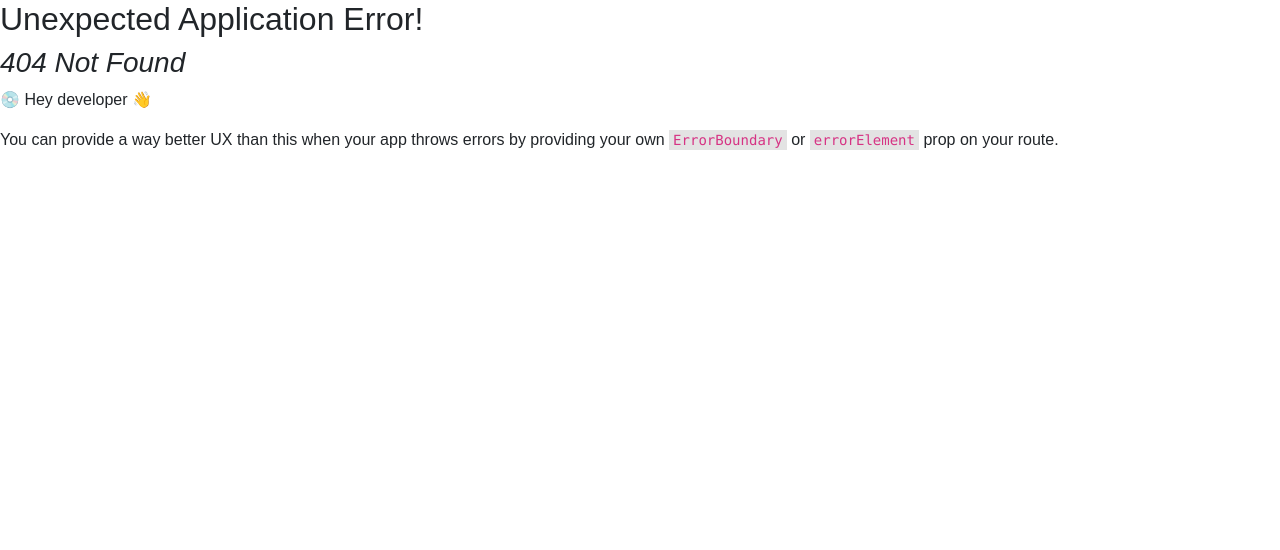
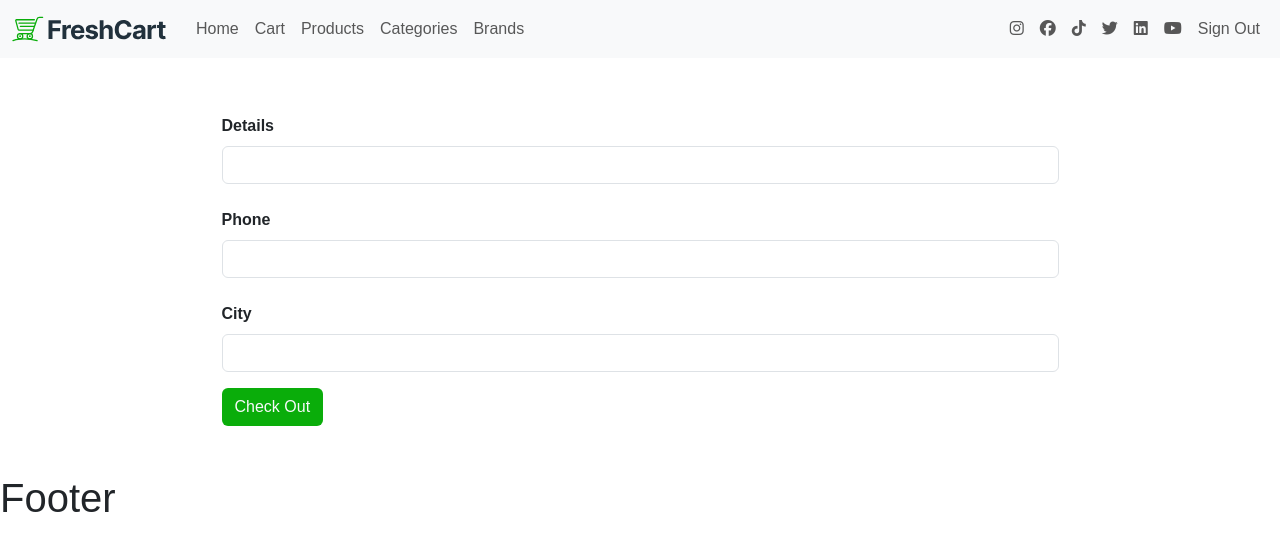
Before and after one commit to YoussefMagedMohamed/Fresh-Cart, a React (Create React App) app: page /shippingaddress/1 in a window 1280 px wide. Before the commit this address had no page. Shown: the top 550 px of the page. Built offline with nearby package versions, Linux system fonts and the light colour scheme; sample sign-in values are in the browser's storage; a web font is replaced by a local one.

Commit message:
Payment Method

```diff
--- a/package.json
+++ b/package.json
@@ -11,6 +11,7 @@
     "bootstrap": "^5.3.2",
     "formik": "^2.4.5",
     "react": "^18.2.0",
+    "react-detect-offline": "^2.4.5",
     "react-dom": "^18.2.0",
     "react-hot-toast": "^2.4.1",
     "react-loader-spinner": "^6.1.6",
--- a/src/App.js
+++ b/src/App.js
@@ -13,6 +13,8 @@ import { UserContext } from "./Context/UserContext/UserContext";
 import ProtectedRoute from "./Components/ProtectedRoute/ProtectedRoute";
 import ProductDetails from "./Components/ProductDetails/ProductDetails";
 import { Toaster } from "react-hot-toast";
+import ShippingAddress from "./Components/ShippingAddress/ShippingAddress";
+import AllOrders from "./Components/AllOrders/AllOrders";
 
 function App() {
   let routers = createBrowserRouter([
@@ -31,11 +33,29 @@ function App() {
           ),
         },
         {
+          path: "allorders",
+          element: (
+            <ProtectedRoute>
+              {" "}
+              <AllOrders />{" "}
+            </ProtectedRoute>
+          ),
+        },
+        {
           path: "products",
           element: (
             <ProtectedRoute>
               {" "}
               <Products />{" "}
+            </ProtectedRoute>
+          ),
+        },
+        {
+          path: "shippingaddress/:id",
+          element: (
+            <ProtectedRoute>
+              {" "}
+              <ShippingAddress />{" "}
             </ProtectedRoute>
           ),
         },
--- /dev/null
+++ b/src/Components/AllOrders/AllOrders.jsx
@@ -0,0 +1,7 @@
+import React from 'react'
+
+export default function AllOrders() {
+  return (
+    <div>AllOrders</div>
+  )
+}
--- a/src/Components/Cart/Cart.jsx
+++ b/src/Components/Cart/Cart.jsx
@@ -1,6 +1,7 @@
 import React, { useContext, useEffect, useState } from "react";
 import { CartContext } from "../../Context/CartContext/CartContext";
 import { Bars } from "react-loader-spinner";
+import { Link } from "react-router-dom";
 
 export default function Cart() {
   let { getCartItems, removeItem, updateItem } = useContext(CartContext);
@@ -54,6 +55,7 @@ export default function Cart() {
             />
           </div>
         ) : (
+          cartItems?
           <>
             <p className="text-main">
               Number OF Items : {cartItems.numOfCartItems}
@@ -117,9 +119,12 @@ export default function Cart() {
                 </div>
               </div>
             ))}
+            <Link to={`/shippingaddress/${cartItems.data._id}`} className="btn bg-main text-light m-4">Online Payment</Link>
           </>
+          : <h2>Your Cart is Empty...</h2>
         )}
       </div>
     </>
+
   );
 }
--- /dev/null
+++ b/src/Components/ShippingAddress/ShippingAddress.jsx
@@ -0,0 +1,72 @@
+import { useFormik } from "formik";
+import React, { useContext } from "react";
+import { useParams } from "react-router-dom";
+import { CartContext } from "../../Context/CartContext/CartContext";
+
+export default function ShippingAddress() {
+  let { checkOutSession } = useContext(CartContext);
+
+  let { id } = useParams();
+
+  async function checkOut(values) {
+    let { data } = await checkOutSession(id, values);
+    console.log(data);
+    if (data.status == "success") {
+      window.location.href = data.session.url;
+    }
+  }
+
+  let formik = useFormik({
+    initialValues: {
+      details: "",
+      phone: "",
+      city: "",
+    },
+    onSubmit: checkOut,
+  });
+
+  return (
+    <>
+      <div className="w-75 mx-auto m-5">
+        <form onSubmit={formik.handleSubmit}>
+          <label htmlFor="details" className="fw-bold my-2">
+            Details
+          </label>
+          <input
+            type="text"
+            className="form-control mb-3"
+            id="details"
+            name="details"
+            onChange={formik.handleChange}
+          />
+
+          <label htmlFor="phone" className="fw-bold my-2">
+            Phone
+          </label>
+          <input
+            type="tel"
+            className="form-control mb-3"
+            id="phone"
+            name="phone"
+            onChange={formik.handleChange}
+          />
+
+          <label htmlFor="city" className="fw-bold my-2">
+            City
+          </label>
+          <input
+            type="text"
+            className="form-control mb-3"
+            id="city"
+            name="city"
+            onChange={formik.handleChange}
+          />
+
+          <button className="btn bg-main text-light" type="submit">
+            Check Out
+          </button>
+        </form>
+      </div>
+    </>
+  );
+}
--- a/src/Context/CartContext/CartContext.js
+++ b/src/Context/CartContext/CartContext.js
@@ -7,6 +7,17 @@ export default function CartContextProvider(props) {
   let headers = {
     token: localStorage.getItem("userToken"),
   };
+
+  function checkOutSession(cartId, shippingAddress) {
+    return axios
+      .post(
+        `https://ecommerce.routemisr.com/api/v1/orders/checkout-session/${cartId}?url=http://localhost:3000`,
+        { shippingAddress },
+        { headers }
+      )
+      .then((response) => response)
+      .catch((err) => err);
+  }
 
   function addToCart(productId) {
     return axios
@@ -35,7 +46,7 @@ export default function CartContextProvider(props) {
       .catch((err) => err);
   }
 
-  function updateItem(productId , count) {
+  function updateItem(productId, count) {
     return axios
       .put(
         `https://ecommerce.routemisr.com/api/v1/cart/${productId}`,
@@ -52,7 +63,13 @@ export default function CartContextProvider(props) {
 
   return (
     <CartContext.Provider
-      value={{ addToCart, getCartItems, removeItem, updateItem }}
+      value={{
+        addToCart,
+        getCartItems,
+        removeItem,
+        updateItem,
+        checkOutSession,
+      }}
     >
       {props.children}
     </CartContext.Provider>
```
Also changed, not shown: 1 other file (tests, documents, lock files or other folders).
